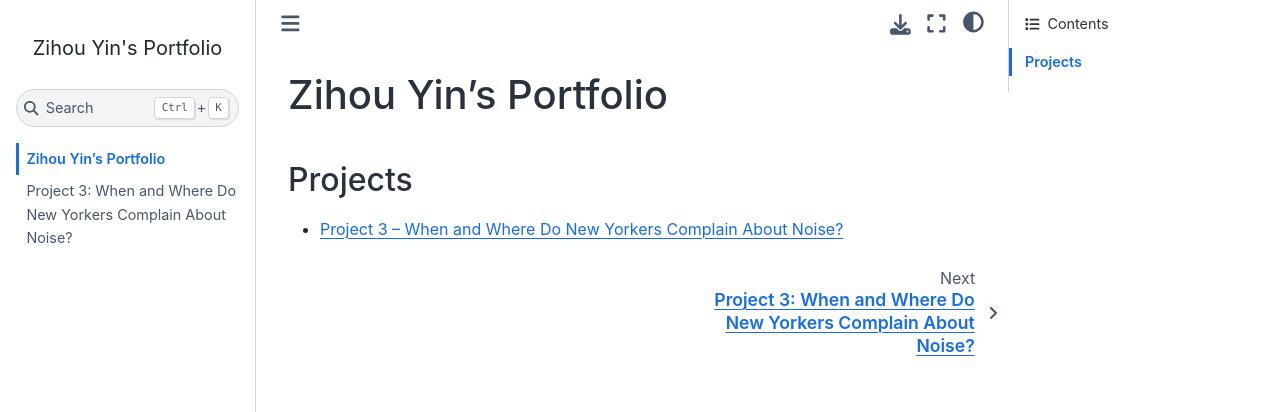
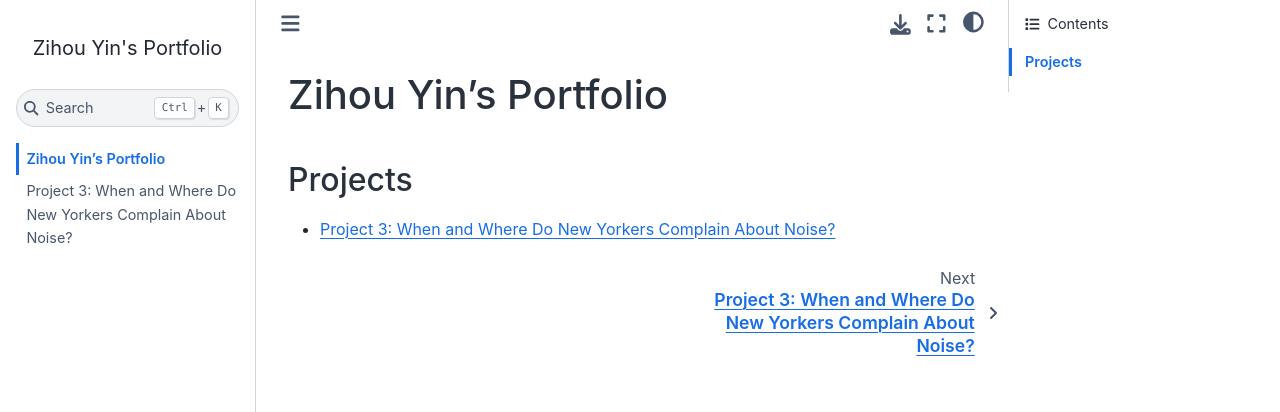
Before and after one commit to kreal-y/kreal-y.github.io, a Jupyter Book: the page built from index.md, in a window 1280 px wide. Shown: the top 412 px of the page. Built offline with Jupyter Book 1.0.4 settings and Sphinx 7.4.7 and the Sphinx Book theme 1.1.4, drawn with Linux system fonts in a browser that asks for light colours; comment, search, counter and statistics services are not loaded.

```diff
--- a/index.md
+++ b/index.md
@@ -2,4 +2,4 @@
 
 ## Projects
 
-- [Project 3 – When and Where Do New Yorkers Complain About Noise?](Project%203.html)
+- [Project 3: When and Where Do New Yorkers Complain About Noise?](Project%203.html)
```
